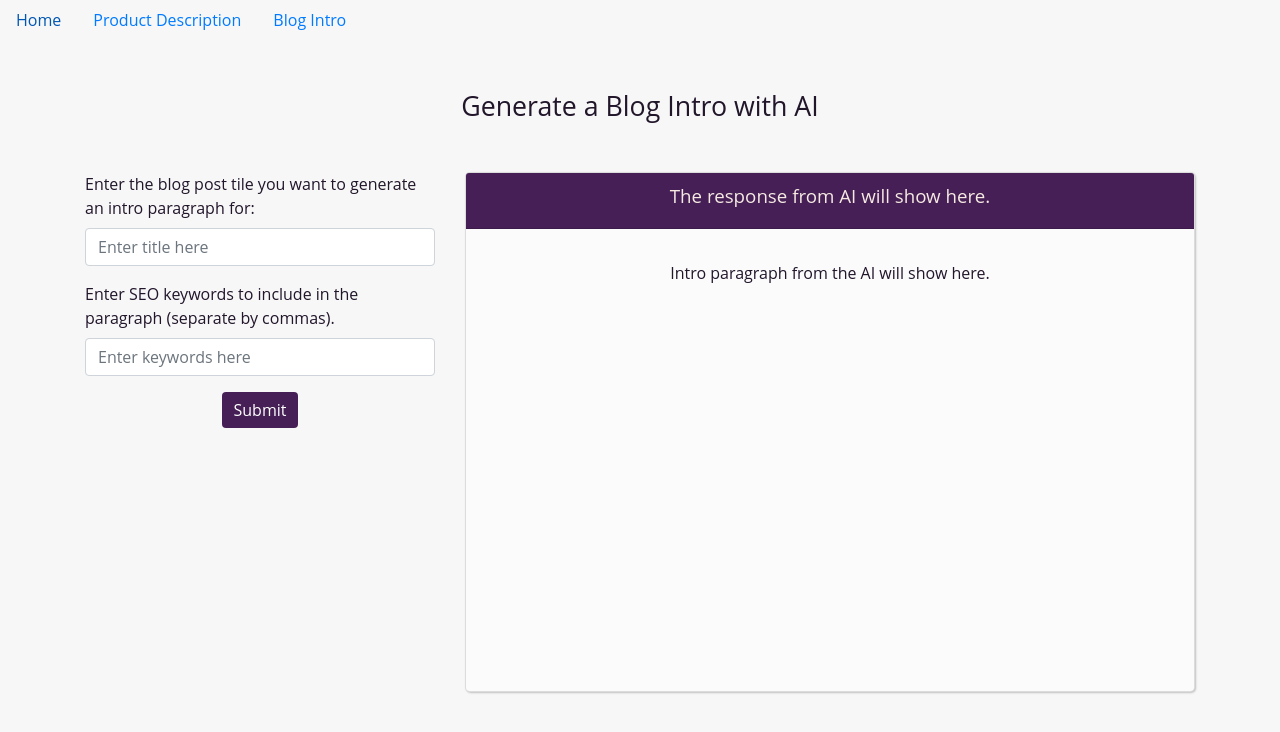
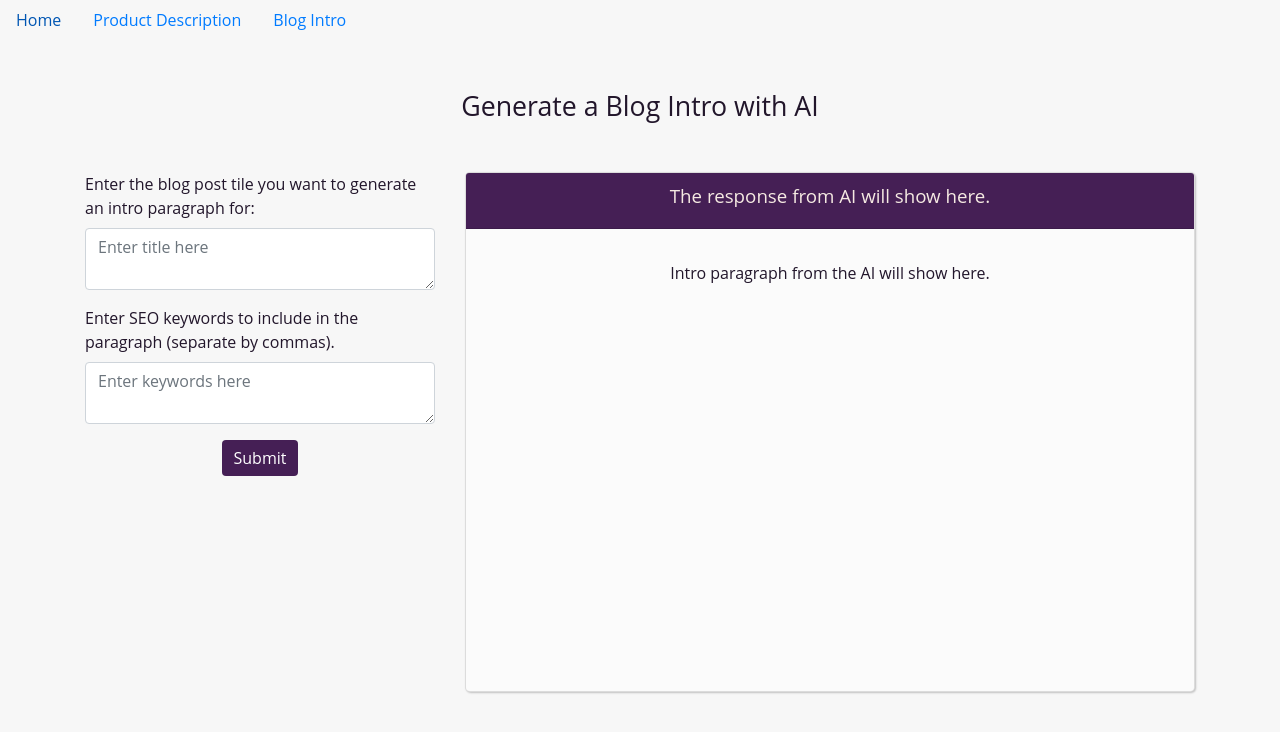
Before and after one commit to ash1eygrace/ai-content, a React (Create React App) app in the folder copyai/: page /blog-intro in a window 1280 px wide. Shown: the top 732 px of the page. Built offline with nearby package versions, Linux system fonts and the light colour scheme.

Commit message:
Change form input fields to textarea

```diff
--- a/copyai/src/components/BlogIntro.js
+++ b/copyai/src/components/BlogIntro.js
@@ -50,13 +50,13 @@ class BlogIntro extends Component {
                 <Row>
                 <Col xs={6} md={4}>
                     <Form onSubmit={this.onFormSubmit}>
-                        <Form.Group className="mb-3" controlId="formBasicEmail">
+                        <Form.Group className="mb-3" controlId="textArea">
                             <Form.Label>Enter the blog post tile you want to generate an intro paragraph for: </Form.Label>
-                            <Form.Control type="text" name="blogTitle" placeholder="Enter title here" />
+                            <Form.Control as="textarea" name="blogTitle" placeholder="Enter title here" />
                         </Form.Group>
-                        <Form.Group className="mb-3" controlId="formBasicEmail">
+                        <Form.Group className="mb-3" controlId="textArea">
                             <Form.Label>Enter SEO keywords to include in the paragraph (separate by commas).</Form.Label>
-                            <Form.Control type="text" name="context" placeholder="Enter keywords here" />
+                            <Form.Control as="textarea" name="context" placeholder="Enter keywords here" />
                         </Form.Group>
                         <Button variant="primary" size="md" type="submit">
                             Submit
--- a/copyai/src/components/ProductDescription.js
+++ b/copyai/src/components/ProductDescription.js
@@ -51,9 +51,9 @@ class ProductDescription extends Component {
                 <Row>
                 <Col xs={6} md={4}>
                     <Form onSubmit={this.onFormSubmit}>
-                        <Form.Group className="mb-3" controlId="formBasicEmail">
+                        <Form.Group className="mb-3" controlId="textArea">
                             <Form.Label>Enter the product you want to generate a description for: </Form.Label>
-                            <Form.Control type="text" name="productName" placeholder="Enter product here" />
+                            <Form.Control as="textarea" name="productName" placeholder="Enter product here" />
                         </Form.Group>
                         <Button variant="primary" size="md" type="submit">
                             Submit
```
